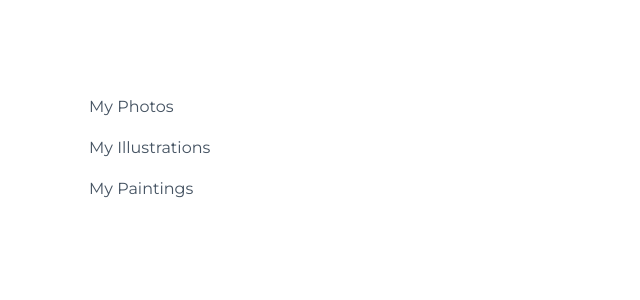
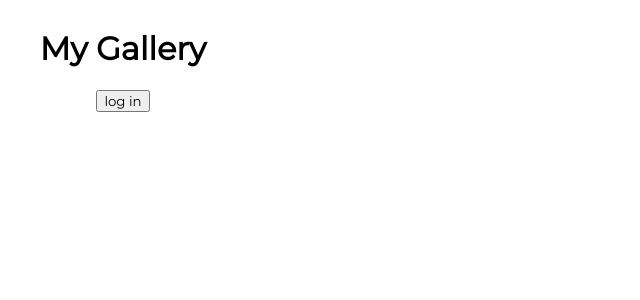
Before and after one commit to mikakallberg/React-challenge, a React (Create React App) app in the folder my-app/: page / in a window 1280 px wide. Shown: the top 300 px of the page, without its empty margins (0-640 px from the left). Built offline with nearby package versions, Linux system fonts and the light colour scheme.

Commit message:
stateful challenge

```diff
--- a/my-app/src/App.js
+++ b/my-app/src/App.js
@@ -1,11 +1,13 @@
 import css from './App.module.css';
 import Sidebar from './components/Sidebar';
+import NavBarSimple from './components/NavBarSimple';
 
 function App() {
   return (
     <div className={css.App}>
       {/* Add you components here */}
-      <Sidebar/>
+      {/* <Sidebar/> */}
+      <NavBarSimple/>
     </div>
   );
 }
--- /dev/null
+++ b/my-app/src/components/NavBarSimple.js
@@ -0,0 +1,43 @@
+import React from "react";
+import css from "./css/NavBarSimple.module.css";
+
+
+class NavBarSimple extends React.Component{
+
+    constructor(props){
+        super(props);
+        this.state = {
+            message: "Hello, guest!",
+            buttonText: "log in",
+        };
+    }
+
+    handleClick(){
+        this.setState((prevState, prevProps) =>{
+            console.log("Previous state", prevState)
+            console.log("Previous props", prevProps)
+            return {
+                message: prevState.message ===  "Hello, guest!" ? "Welcome back, user": "Hello, guest!",
+                buttonText: prevState.buttonText === "log in" ? "log out": "log in",
+                count: prevState.count + 1
+            }
+        }, () =>{
+
+        });
+    }
+
+
+    render() {
+        return (
+            <div className={ NavBarSimple }>
+                <h1>My Gallery </h1>
+                <span>
+                <button onClick={() => this.handleClick()}>{this.state.buttonText}</button>
+                </span>
+            </div>
+        )
+    }
+
+}
+
+export default NavBarSimple
```
